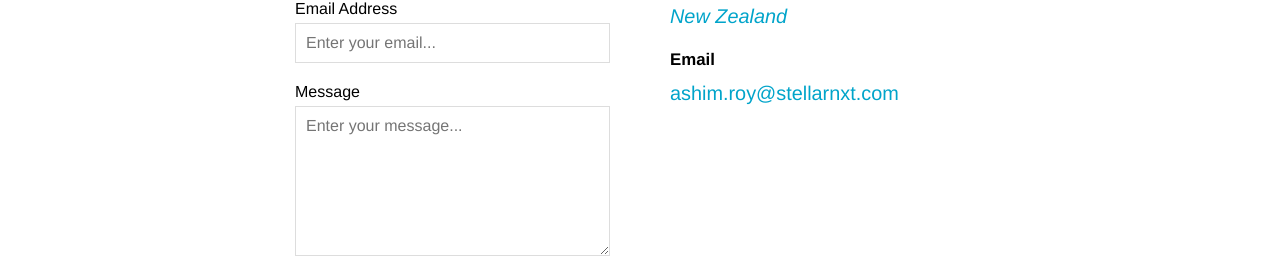
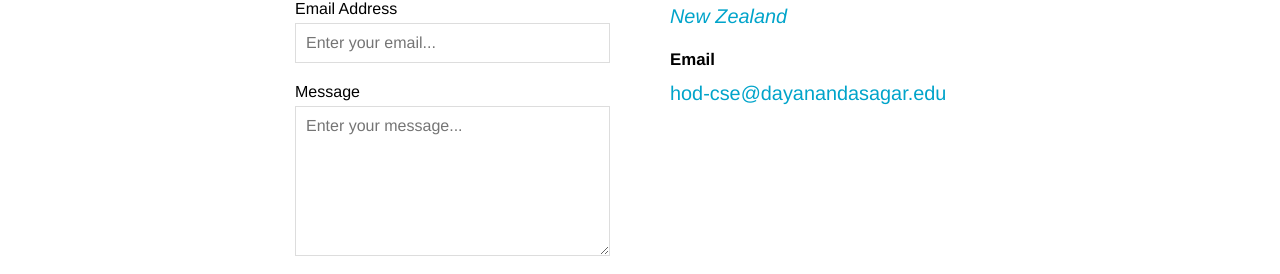
Before and after one commit to HarshaTejaswi/niramaya-HT, a Jekyll site: the page built from contact.html, in a window 1280 px wide. Shown: the part 995-1269 px from the top of the page. Built offline with Jekyll 4.4.1, drawn with Linux system fonts in a browser that asks for light colours.

Commit message:
Update contact.html

```diff
--- a/contact.html
+++ b/contact.html
@@ -34,7 +34,7 @@ map:
 		<address><a target="_blank" href="https://www.google.com/maps/place/{{ page.map.address | url_encode }}">{{ page.map.address | replace: ", ", ", <br>" }}</a></address>
 
 		<h3 class="editable">Email</h3>
-		<p><a href="mailto:ashim.roy@stellarnxt.com">ashim.roy@stellarnxt.com</a></p>
+		<p><a href="mailto:hod-cse@dayanandasagar.edu">hod-cse@dayanandasagar.edu</a></p>
 	</div>
 </div>
 
```
